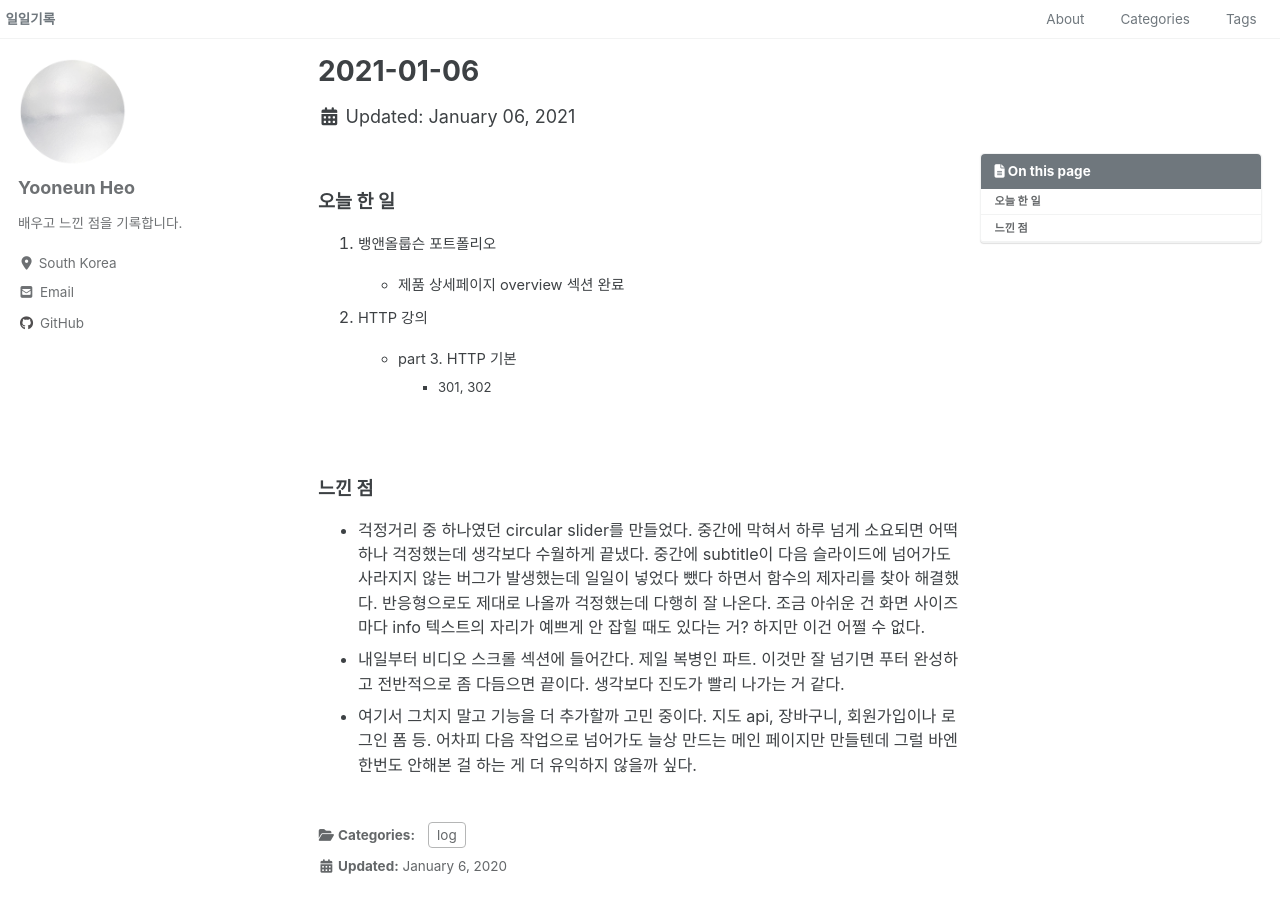
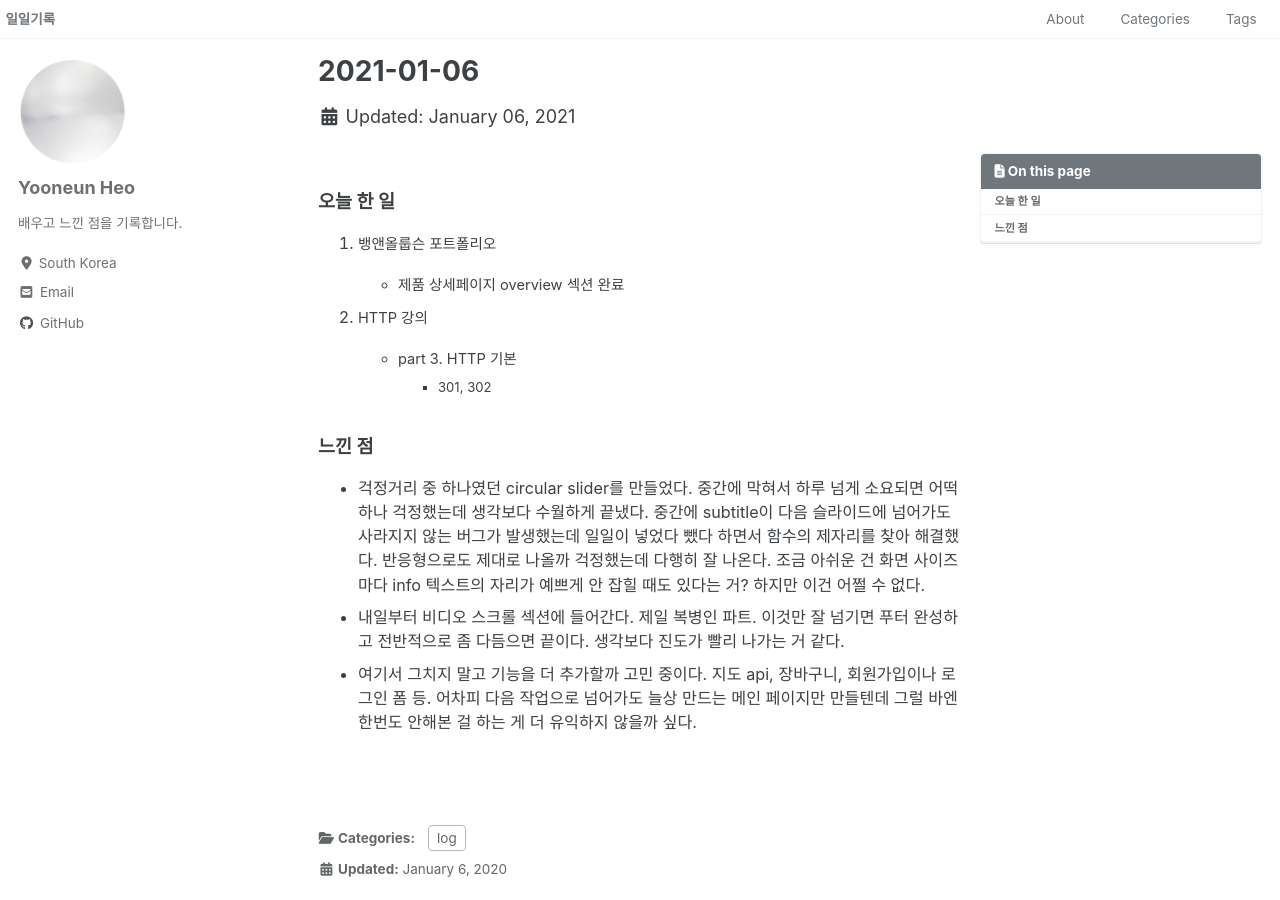
Before and after one commit to yooneunheo/yooneunheo.github.io, a Jekyll site: the page built from _posts/log/2021-01-06-twentytwo-log.md, in a window 1280 px wide and 900 px high. Built offline with Jekyll 4.4.1, drawn with Linux system fonts in a browser that asks for light colours; cached includes are drawn as plain includes; nearby versions of some CDN libraries; comment, search, counter and statistics services are not loaded.

Commit message:
Update 2021-01-06-twentytwo-log.md

```diff
--- a/_posts/log/2021-01-06-twentytwo-log.md
+++ b/_posts/log/2021-01-06-twentytwo-log.md
@@ -22,10 +22,10 @@ last_modified_at: 2020-01-06T08:06:00-05:00
    - part 3. HTTP 기본
      - 301, 302
 
-<br />
-
 ##### 느낀 점
 
 - 걱정거리 중 하나였던 circular slider를 만들었다. 중간에 막혀서 하루 넘게 소요되면 어떡하나 걱정했는데 생각보다 수월하게 끝냈다. 중간에 subtitle이 다음 슬라이드에 넘어가도 사라지지 않는 버그가 발생했는데 일일이 넣었다 뺐다 하면서 함수의 제자리를 찾아 해결했다. 반응형으로도 제대로 나올까 걱정했는데 다행히 잘 나온다. 조금 아쉬운 건 화면 사이즈마다 info 텍스트의 자리가 예쁘게 안 잡힐 때도 있다는 거? 하지만 이건 어쩔 수 없다.
 - 내일부터 비디오 스크롤 섹션에 들어간다. 제일 복병인 파트. 이것만 잘 넘기면 푸터 완성하고 전반적으로 좀 다듬으면 끝이다. 생각보다 진도가 빨리 나가는 거 같다.
 - 여기서 그치지 말고 기능을 더 추가할까 고민 중이다. 지도 api, 장바구니, 회원가입이나 로그인 폼 등. 어차피 다음 작업으로 넘어가도 늘상 만드는 메인 페이지만 만들텐데 그럴 바엔 한번도 안해본 걸 하는 게 더 유익하지 않을까 싶다.
+
+<br />
```
